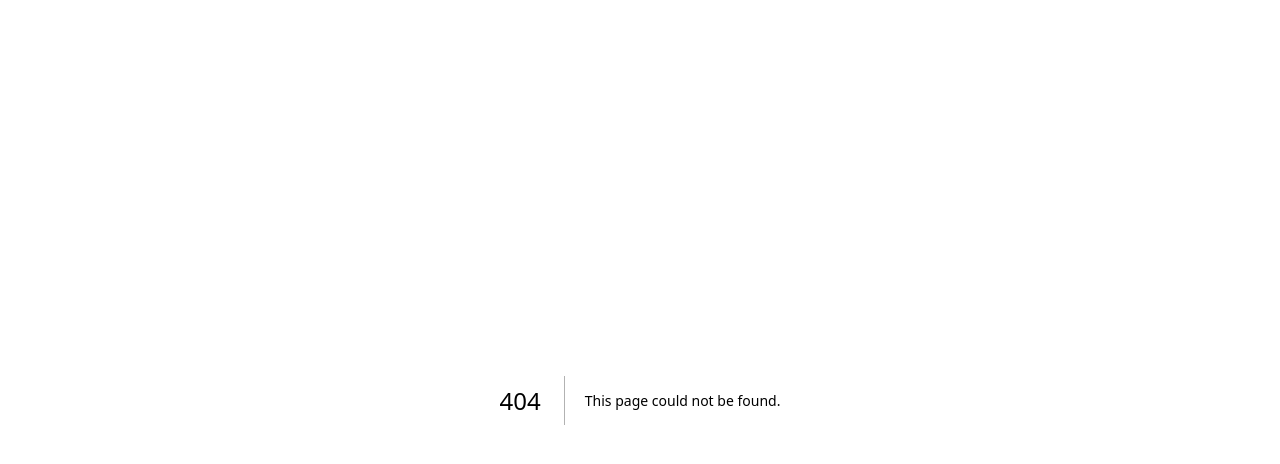
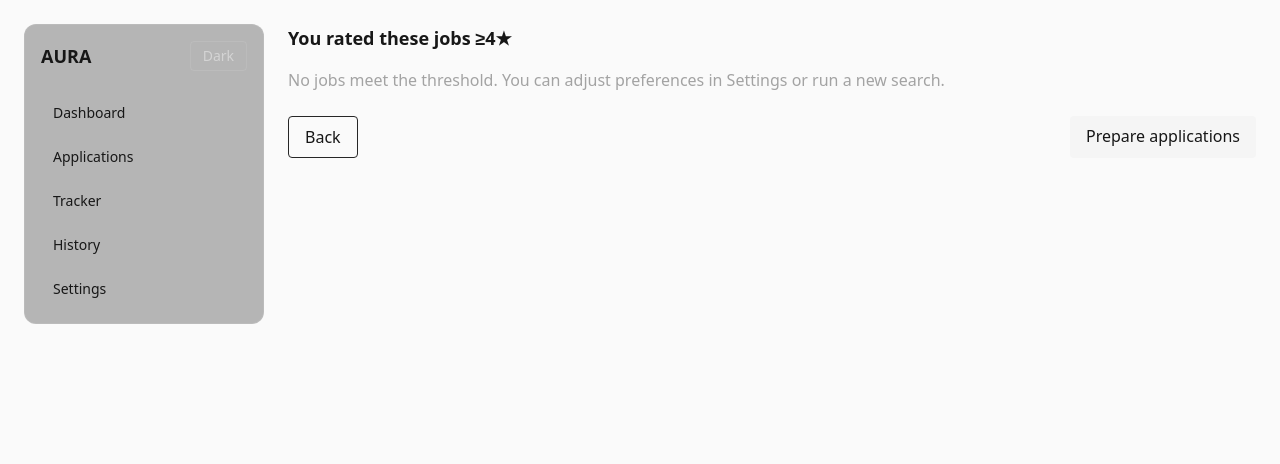
Before and after one commit to carlo-spada/Aura, a Next.js app in the folder web/: page /review in a window 1280 px wide. Before the commit this address had no page. Shown: the top 464 px of the page. Built offline with nearby package versions, Linux system fonts and the light colour scheme.

Commit message:
feat(web/ui): batch rating UX - add StarRating, BatchProvider, progress + review/applications flows; add placeholders for tracker/history/settings

```diff
--- /dev/null
+++ b/web/src/app/(app)/applications/page.tsx
@@ -0,0 +1,28 @@
+import { useBatch } from '../../../components/BatchContext'
+
+export default function ApplicationsPage() {
+  const { jobs, selected } = useBatch()
+  const chosen = jobs.filter((j) => selected.includes(j.id))
+  return (
+    <div>
+      <h2 className="mb-4 text-lg font-semibold">Application Packages</h2>
+      {chosen.length === 0 ? (
+        <p className="text-neutral-400">Select jobs in the Review step to prepare applications.</p>
+      ) : (
+        <div className="space-y-4">
+          {chosen.map((j) => (
+            <div key={j.id} className="rounded border border-neutral-800 bg-neutral-900/50 p-4">
+              <div className="font-medium">{j.title} — {j.company}</div>
+              <p className="mt-1 text-sm text-neutral-400">Placeholder preview for tailored CV/CL. Generation will be wired later.</p>
+              <div className="mt-3 flex gap-2">
+                <button className="rounded border border-neutral-700 px-3 py-1 text-sm hover:bg-neutral-800">Edit CV</button>
+                <button className="rounded border border-neutral-700 px-3 py-1 text-sm hover:bg-neutral-800">Edit Cover Letter</button>
+                <button className="rounded bg-neutral-100 px-3 py-1 text-sm text-neutral-900 hover:bg-white dark:bg-neutral-200">Download PDF</button>
+              </div>
+            </div>
+          ))}
+        </div>
+      )}
+    </div>
+  )
+}
--- a/web/src/app/(app)/dashboard/page.tsx
+++ b/web/src/app/(app)/dashboard/page.tsx
@@ -3,18 +3,22 @@ import { useEffect, useState } from 'react'
 import { api, type Job } from '../../../lib/api'
 import { Skeleton } from '../../../components/Skeleton'
 import { JobCard } from '../../../components/JobCard'
+import { StarRating } from '../../../components/StarRating'
+import { useBatch } from '../../../components/BatchContext'
+import Link from 'next/link'
 
 export default function DashboardPage() {
-  const [jobs, setJobs] = useState<Job[]>([])
-  const [loading, setLoading] = useState(true)
+  const { jobs, setJobs, ratings, rate } = useBatch()
+  const [loading, setLoading] = useState(jobs.length === 0)
   const [error, setError] = useState<string | null>(null)
 
   useEffect(() => {
+    if (jobs.length > 0) return setLoading(false)
     api.jobs()
       .then((data) => setJobs(data))
       .catch((e) => setError(e?.message || String(e)))
       .finally(() => setLoading(false))
-  }, [])
+  }, [jobs.length, setJobs])
 
   return (
     <div>
@@ -30,10 +34,44 @@ export default function DashboardPage() {
       {!loading && (
         <div className="grid grid-cols-1 gap-3 md:grid-cols-2">
           {jobs.map((j) => (
-            <JobCard key={j.id} job={j} />
+            <div key={j.id} className="space-y-3">
+              <JobCard job={j} />
+              <div className="flex items-center justify-between">
+                <StarRating value={ratings[j.id] || 0} onChange={(v) => rate(j.id, v)} />
+                <span className="text-xs text-neutral-500">{ratings[j.id] ? `${ratings[j.id]}★` : 'Not rated'}</span>
+              </div>
+            </div>
           ))}
+        </div>
+      )}
+      {/* Footer progress */}
+      {!loading && jobs.length > 0 && (
+        <div className="sticky bottom-20 mt-6 rounded border border-neutral-800 bg-neutral-900/60 p-3 backdrop-blur lg:bottom-auto">
+          <BatchProgress total={jobs.length} rated={Object.keys(ratings).filter((k) => ratings[Number(k)] > 0).length} />
+          {Object.values(ratings).filter((v) => v > 0).length === jobs.length && (
+            <div className="mt-3 text-right">
+              <Link href="/review" className="rounded bg-neutral-100 px-4 py-2 text-neutral-900 hover:bg-white dark:bg-neutral-200">Review ≥4★</Link>
+            </div>
+          )}
         </div>
       )}
     </div>
   )
 }
+
+function BatchProgress({ total, rated }: { total: number; rated: number }) {
+  const pct = Math.round((rated / Math.max(total, 1)) * 100)
+  return (
+    <div>
+      <div className="flex items-center justify-between text-sm text-neutral-400">
+        <span>
+          Rated {rated}/{total}
+        </span>
+        <span>{pct}%</span>
+      </div>
+      <div className="mt-2 h-2 w-full overflow-hidden rounded bg-neutral-800">
+        <div className="h-full bg-neutral-500" style={{ width: `${pct}%` }} />
+      </div>
+    </div>
+  )
+}
--- /dev/null
+++ b/web/src/app/(app)/history/page.tsx
@@ -0,0 +1,8 @@
+export default function HistoryPage() {
+  return (
+    <div>
+      <h2 className="mb-4 text-lg font-semibold">History</h2>
+      <p className="text-neutral-400">Past batches, ratings, and outcomes will appear here.</p>
+    </div>
+  )
+}
--- a/web/src/app/(app)/layout.tsx
+++ b/web/src/app/(app)/layout.tsx
@@ -1,4 +1,5 @@
 import { ThemeToggle } from '../../components/ThemeToggle'
+import { BatchProvider } from '../../components/BatchContext'
 import Link from 'next/link'
 
 export default function AppLayout({ children }: { children: React.ReactNode }) {
@@ -24,7 +25,9 @@ export default function AppLayout({ children }: { children: React.ReactNode }) {
           </aside>
 
           {/* Content */}
-          <main className="flex-1 pb-16 lg:pb-6">{children}</main>
+          <main className="flex-1 pb-16 lg:pb-6">
+            <BatchProvider>{children}</BatchProvider>
+          </main>
         </div>
       </div>
 
--- /dev/null
+++ b/web/src/app/(app)/review/page.tsx
@@ -0,0 +1,38 @@
+'use client'
+import Link from 'next/link'
+import { useBatch } from '../../../components/BatchContext'
+
+export default function ReviewPage() {
+  const { jobs, ratings, selected, setSelected } = useBatch()
+  const eligible = jobs.filter((j) => (ratings[j.id] || 0) >= 4)
+  const toggle = (id: number) =>
+    setSelected(selected.includes(id) ? selected.filter((x) => x !== id) : [...selected, id])
+
+  return (
+    <div>
+      <h2 className="mb-4 text-lg font-semibold">You rated these jobs ≥4★</h2>
+      {eligible.length === 0 ? (
+        <p className="text-neutral-400">No jobs meet the threshold. You can adjust preferences in Settings or run a new search.</p>
+      ) : (
+        <div className="space-y-3">
+          {eligible.map((j) => (
+            <label key={j.id} className="flex items-center justify-between rounded border border-neutral-800 bg-neutral-900/50 p-3">
+              <div>
+                <div className="font-medium">{j.title}</div>
+                <div className="text-sm text-neutral-400">{j.company} • {j.location || 'N/A'}</div>
+              </div>
+              <input type="checkbox" checked={selected.includes(j.id)} onChange={() => toggle(j.id)} />
+            </label>
+          ))}
+        </div>
+      )}
+
+      <div className="mt-6 flex justify-between">
+        <Link href="/dashboard" className="rounded border border-neutral-800 px-4 py-2 hover:bg-neutral-900">Back</Link>
+        <Link href="/applications" className="rounded bg-neutral-100 px-4 py-2 text-neutral-900 hover:bg-white dark:bg-neutral-200 disabled:opacity-50" aria-disabled={selected.length === 0}>
+          Prepare applications
+        </Link>
+      </div>
+    </div>
+  )
+}
--- /dev/null
+++ b/web/src/app/(app)/settings/page.tsx
@@ -0,0 +1,24 @@
+import { ThemeToggle } from '../../../components/ThemeToggle'
+
+export default function SettingsPage() {
+  return (
+    <div>
+      <h2 className="mb-4 text-lg font-semibold">Settings</h2>
+      <div className="space-y-6">
+        <section className="rounded border border-neutral-800 bg-neutral-900/50 p-4">
+          <h3 className="font-medium">Theme</h3>
+          <p className="mt-1 text-sm text-neutral-400">Switch between Dark and Light mode.</p>
+          <div className="mt-3"><ThemeToggle /></div>
+        </section>
+        <section className="rounded border border-neutral-800 bg-neutral-900/50 p-4">
+          <h3 className="font-medium">Preferences</h3>
+          <p className="mt-1 text-sm text-neutral-400">Onboarding preferences editor (placeholder).</p>
+        </section>
+        <section className="rounded border border-neutral-800 bg-neutral-900/50 p-4">
+          <h3 className="font-medium">CV Management</h3>
+          <p className="mt-1 text-sm text-neutral-400">Upload/replace your source-of-truth CV (placeholder).</p>
+        </section>
+      </div>
+    </div>
+  )
+}
--- /dev/null
+++ b/web/src/app/(app)/tracker/page.tsx
@@ -0,0 +1,8 @@
+export default function TrackerPage() {
+  return (
+    <div>
+      <h2 className="mb-4 text-lg font-semibold">Application Tracker</h2>
+      <p className="text-neutral-400">Status board placeholder. We’ll wire statuses and updates in a later phase.</p>
+    </div>
+  )
+}
--- /dev/null
+++ b/web/src/components/BatchContext.tsx
@@ -0,0 +1,39 @@
+"use client"
+import { createContext, useContext, useMemo, useState } from 'react'
+import type { Job } from '../lib/api'
+
+type Ctx = {
+  jobs: Job[]
+  setJobs: (jobs: Job[]) => void
+  ratings: Record<number, number>
+  rate: (jobId: number, stars: number) => void
+  selected: number[]
+  setSelected: (ids: number[]) => void
+}
+
+const BatchCtx = createContext<Ctx | null>(null)
+
+export function BatchProvider({ children }: { children: React.ReactNode }) {
+  const [jobs, setJobs] = useState<Job[]>([])
+  const [ratings, setRatings] = useState<Record<number, number>>({})
+  const [selected, setSelected] = useState<number[]>([])
+
+  const value = useMemo<Ctx>(
+    () => ({
+      jobs,
+      setJobs,
+      ratings,
+      rate: (jobId, stars) => setRatings((r) => ({ ...r, [jobId]: stars })),
+      selected,
+      setSelected,
+    }),
+    [jobs, ratings, selected]
+  )
+  return <BatchCtx.Provider value={value}>{children}</BatchCtx.Provider>
+}
+
+export function useBatch() {
+  const ctx = useContext(BatchCtx)
+  if (!ctx) throw new Error('useBatch must be used within BatchProvider')
+  return ctx
+}
--- /dev/null
+++ b/web/src/components/StarRating.tsx
@@ -0,0 +1,33 @@
+"use client"
+import { useState } from 'react'
+
+type Props = {
+  value: number
+  onChange: (v: number) => void
+}
+
+export function StarRating({ value, onChange }: Props) {
+  const [hover, setHover] = useState<number | null>(null)
+  const stars = [1, 2, 3, 4, 5]
+  return (
+    <div className="flex items-center gap-1" role="radiogroup" aria-label="Rate 1 to 5 stars">
+      {stars.map((s) => {
+        const active = (hover ?? value) >= s
+        return (
+          <button
+            key={s}
+            onMouseEnter={() => setHover(s)}
+            onMouseLeave={() => setHover(null)}
+            onClick={() => onChange(s)}
+            role="radio"
+            aria-checked={value === s}
+            className={`h-6 w-6 rounded-sm ${active ? 'text-yellow-400' : 'text-neutral-600'} hover:text-yellow-300`}
+            title={`${s} star${s > 1 ? 's' : ''}`}
+          >
+            ★
+          </button>
+        )
+      })}
+    </div>
+  )
+}
```
